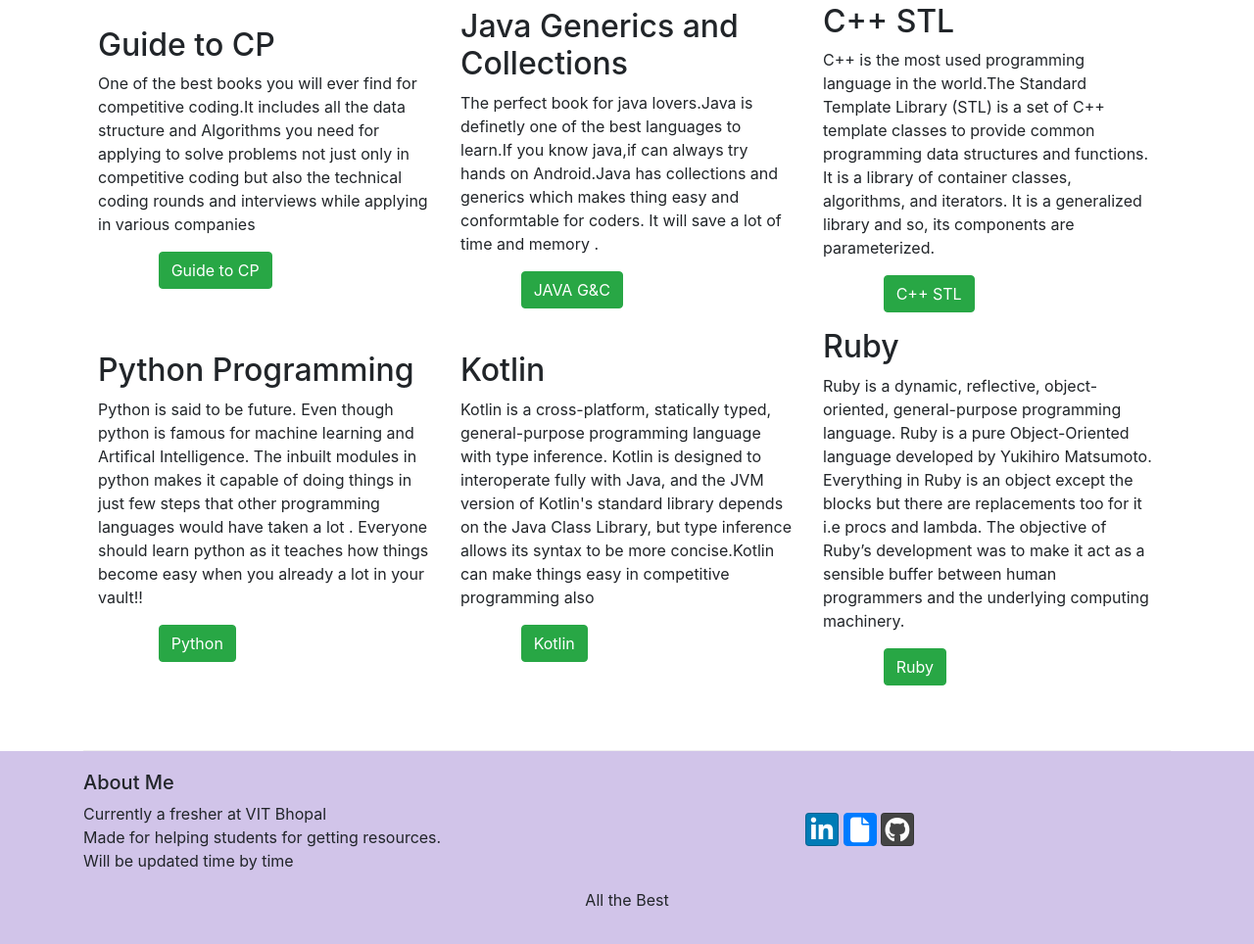
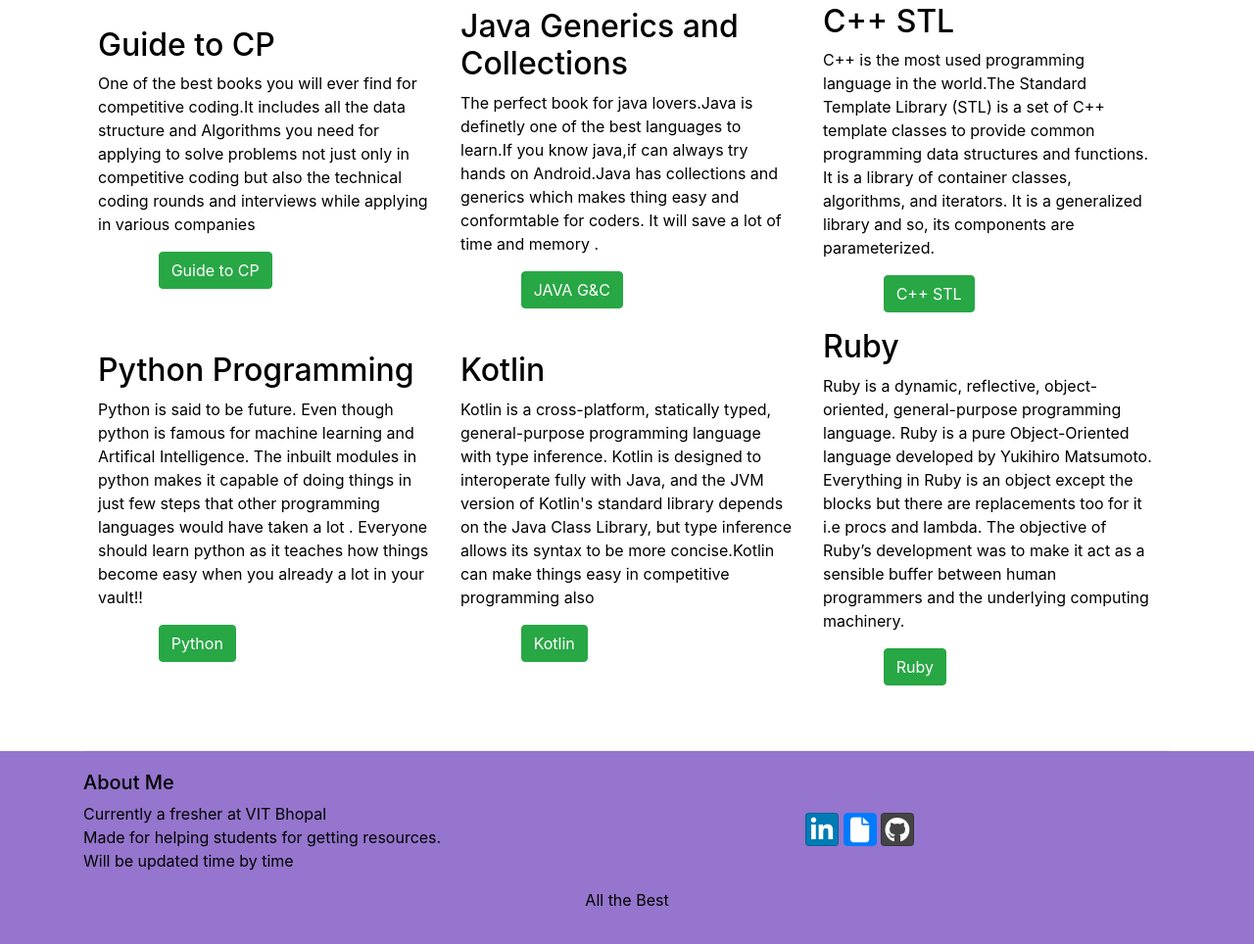
Before and after one commit to Vishesht27/Fresher-s-Help, a website: page Books.html in a window 1280 px wide. Shown: the part 386-1350 px from the top of the page at 98% size. Drawn offline with nearby package versions, Linux system fonts and the light colour scheme.

Commit message:
Intial Commit

```diff
--- a/css/styles.css
+++ b/css/styles.css
@@ -11,7 +11,7 @@
 }
 
 .footer{
-    background-color: #D1C4E9;
+    background-color:#9575CD;
     margin:0px auto;
     padding: 20px 0px 20px 0px;
 }
@@ -30,6 +30,9 @@
 body{
     padding:50px 0px 0px 0px;
     z-index:0;
+    color:black;
+    background-color:white;
+
 }
 
 .navbar-dark {
```
Also changed, not shown: Practice.html (+1 -0 lines).
